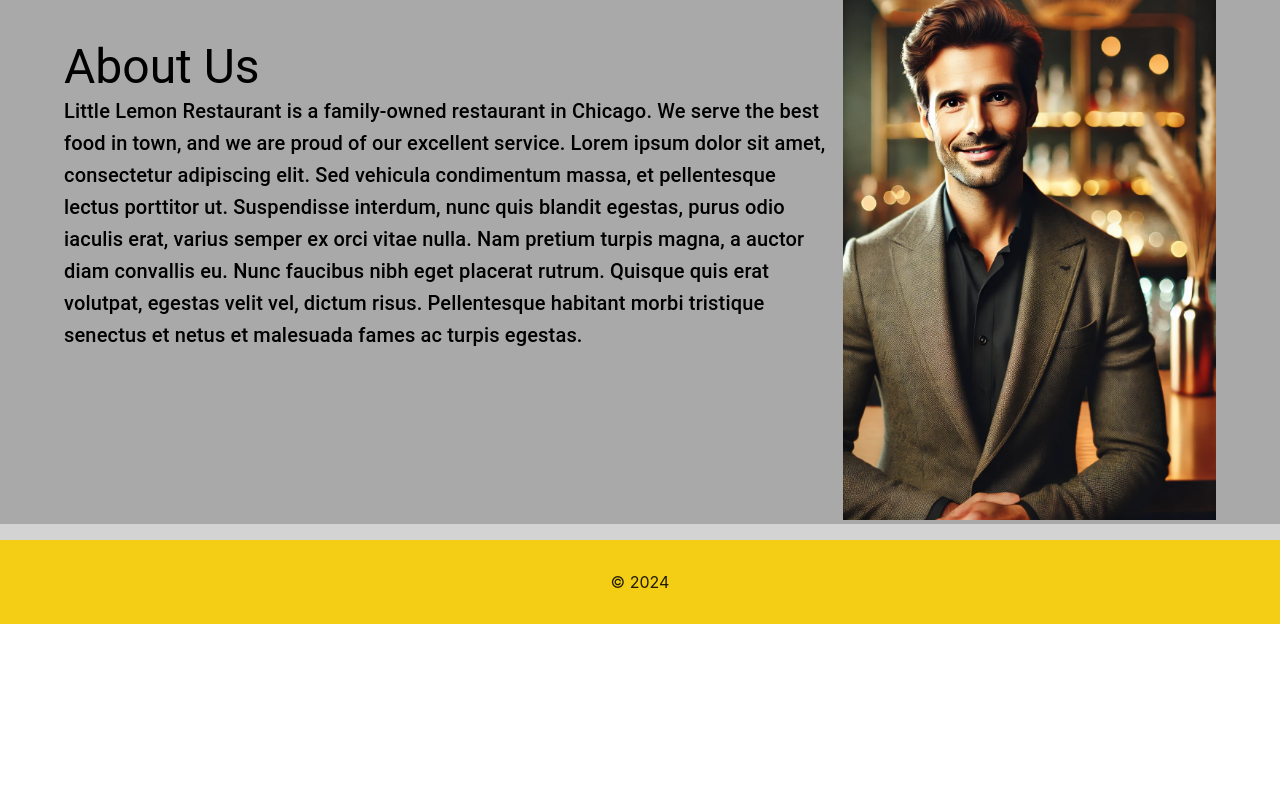
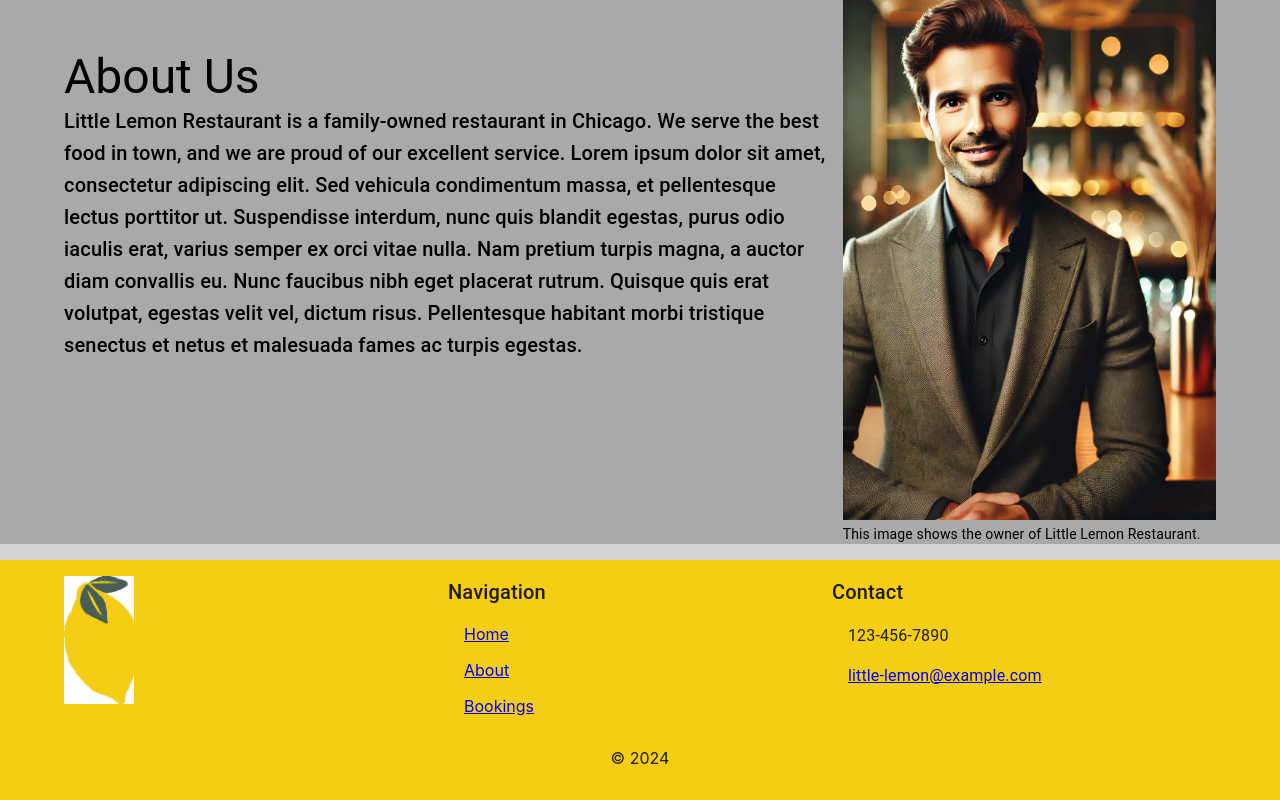
Before and after one commit to ipilatuna-udt/developer-capstone, a React (Create React App) app: page / in a window 1280 px wide. Shown: the part 1094-1894 px from the top of the page. Before the commit the page ends 1718 px from the top, so only its background shows below. Built offline with nearby package versions, Linux system fonts and the light colour scheme.

Commit message:
Adding Footer component

```diff
--- a/src/components/Footer.js
+++ b/src/components/Footer.js
@@ -1,4 +1,13 @@
-import { useTheme, Box } from "@mui/material";
+import {
+  useTheme,
+  Box,
+  Grid2 as Grid,
+  Typography,
+  List,
+  ListItem,
+  Container,
+} from "@mui/material";
+import { pages } from "../pages/routing";
 
 function Footer() {
   const theme = useTheme();
@@ -12,8 +21,76 @@ function Footer() {
         textAlign: "center",
         marginTop: "auto",
       }}
+      aria-labelledby="footer-title"
+      role="contentinfo"
     >
-      <p>© 2024</p>
+      <Container>
+        <Grid container aria-label="Footer content sections">
+          <Grid
+            textAlign="left"
+            size={{ xs: 12, md: 4 }}
+            role="region"
+            aria-labelledby="footer-logo"
+          >
+            <img
+              height={128}
+              src="/assets/little-lemon-icon.jpg"
+              alt="Little Lemon restaurant logo"
+              id="footer-logo"
+            />
+          </Grid>
+          <Grid
+            textAlign="left"
+            size={{ xs: 6, md: 4 }}
+            role="region"
+            aria-labelledby="footer-navigation"
+          >
+            <Typography variant="h6" id="footer-navigation">
+              Navigation
+            </Typography>
+            <List aria-label="Page navigation links">
+              {pages
+                .filter((page) => !page.disabled)
+                .map((page) => (
+                  <ListItem key={page.href}>
+                    <a
+                      href={page.href}
+                      aria-label={`Navigate to ${page.label}`}
+                    >
+                      {page.label}
+                    </a>
+                  </ListItem>
+                ))}
+            </List>
+          </Grid>
+          <Grid
+            textAlign="left"
+            size={{ xs: 6, md: 4 }}
+            role="region"
+            aria-labelledby="footer-contact"
+          >
+            <Typography variant="h6" id="footer-contact">
+              Contact
+            </Typography>
+            <List aria-label="Contact information">
+              <ListItem>
+                <Typography aria-label="Phone number">123-456-7890</Typography>
+              </ListItem>
+              <ListItem>
+                <Typography>
+                  <a
+                    href="mailto:little-lemon@example.com"
+                    aria-label="Email Little Lemon restaurant"
+                  >
+                    little-lemon@example.com
+                  </a>
+                </Typography>
+              </ListItem>
+            </List>
+          </Grid>
+        </Grid>
+        <p aria-hidden="true">© 2024</p>
+      </Container>
     </Box>
   );
 }
--- a/src/components/about/About.js
+++ b/src/components/about/About.js
@@ -2,21 +2,13 @@ import React from "react";
 import HomeSection from "../home/HomeSection";
 import { Box, Grid2 as Grid, Typography } from "@mui/material";
 import "./About.css";
+import description from "./description";
 
-const description = `
-              Little Lemon Restaurant is a family-owned restaurant in Chicago.
-              We serve the best food in town, and we are proud of our excellent
-              service. Lorem ipsum dolor sit amet, consectetur adipiscing elit.
-              Sed vehicula condimentum massa, et pellentesque lectus porttitor ut.
-              Suspendisse interdum, nunc quis blandit egestas, purus odio iaculis erat, varius semper ex orci vitae nulla.
-              Nam pretium turpis magna, a auctor diam convallis eu. Nunc faucibus nibh eget placerat rutrum. Quisque quis erat volutpat, egestas velit vel, dictum risus.
-              Pellentesque habitant morbi tristique senectus et netus et malesuada fames ac turpis egestas.
-`;
 
 function About() {
   return (
-    <HomeSection background="darkgray">
-      <Grid container spacing={2}>
+    <HomeSection background="darkgray" aria-labelledby="about-section-title">
+      <Grid container spacing={2} role="region" aria-labelledby="about-section-title">
         <Grid
           size={{ xs: 12, md: 6, lg: 8 }}
           sx={{
@@ -25,19 +17,31 @@ function About() {
             justifyContent: "space-around",
             flexDirection: "column",
           }}
+          role="region"
+          aria-labelledby="about-description"
         >
           <Box>
-            <Typography variant="h3">About Us</Typography>
-            <Typography variant="h6">{description}</Typography>
+            <Typography variant="h3" id="about-section-title">About Us</Typography>
+            <Typography variant="h6" id="about-description">
+              {description}
+            </Typography>
           </Box>
         </Grid>
-        <Grid size={{ xs: 12, md: 6, lg: 4 }}>
+        <Grid size={{ xs: 12, md: 6, lg: 4 }} role="complementary" aria-label="Restaurant Owner Image">
           <Box>
             <img
               className="about-image"
               src="/assets/home/little-lemon-owner.jpg"
-              alt="restaurant bar"
+              alt="Restaurant owner at Little Lemon"
+              aria-describedby="image-description"
             />
+            <Typography
+              variant="body2"
+              id="image-description"
+              aria-hidden="true"
+            >
+              This image shows the owner of Little Lemon Restaurant.
+            </Typography>
           </Box>
         </Grid>
       </Grid>
--- a/src/pages/AboutPage.js
+++ b/src/pages/AboutPage.js
@@ -4,7 +4,7 @@ import { homeDescription } from "../components/about";
 
 function AboutPage() {
   return (
-    <Container>
+    <Container aria-labelledby="about-page-heading">
       <Box
         sx={{
           display: "flex",
@@ -12,23 +12,41 @@ function AboutPage() {
           gap: 2,
           p: 2,
         }}
-        aria-label="Bookings page"
+        aria-labelledby="about-page-heading"
         role="main"
       >
-        <Title title="About Us" />
-        <Grid container spacing={2}>
-          <Grid size={{ xs: 12, md: 6, lg: 8 }}>
-            <Typography variant="h6">{homeDescription}</Typography>
+        <Title title="About Us" id="about-page-heading" />
+        <Grid container spacing={2} role="region" aria-label="About Us Content">
+          <Grid
+            size={{ xs: 12, md: 6, lg: 8 }}
+            role="region"
+            aria-labelledby="about-description"
+          >
+            <Typography variant="h6" id="about-description">
+              {homeDescription}
+            </Typography>
             <Typography variant="h6">{homeDescription}</Typography>
             <Typography variant="h6">{homeDescription}</Typography>
           </Grid>
-          <Grid size={{ xs: 12, md: 6, lg: 4 }}>
+          <Grid
+            size={{ xs: 12, md: 6, lg: 4 }}
+            role="complementary"
+            aria-label="Owner's image"
+          >
             <Box>
               <img
                 className="about-image"
                 src="/assets/home/little-lemon-owner.jpg"
-                alt="restaurant bar"
+                alt="Restaurant owner"
+                aria-describedby="about-image-description"
               />
+              <Typography
+                variant="body2"
+                id="about-image-description"
+                aria-hidden="true"
+              >
+                Little Lemon Restaurant owner
+              </Typography>
             </Box>
           </Grid>
         </Grid>
```
Also changed, not shown: public/assets/little-lemon-icon.jpg (added).
